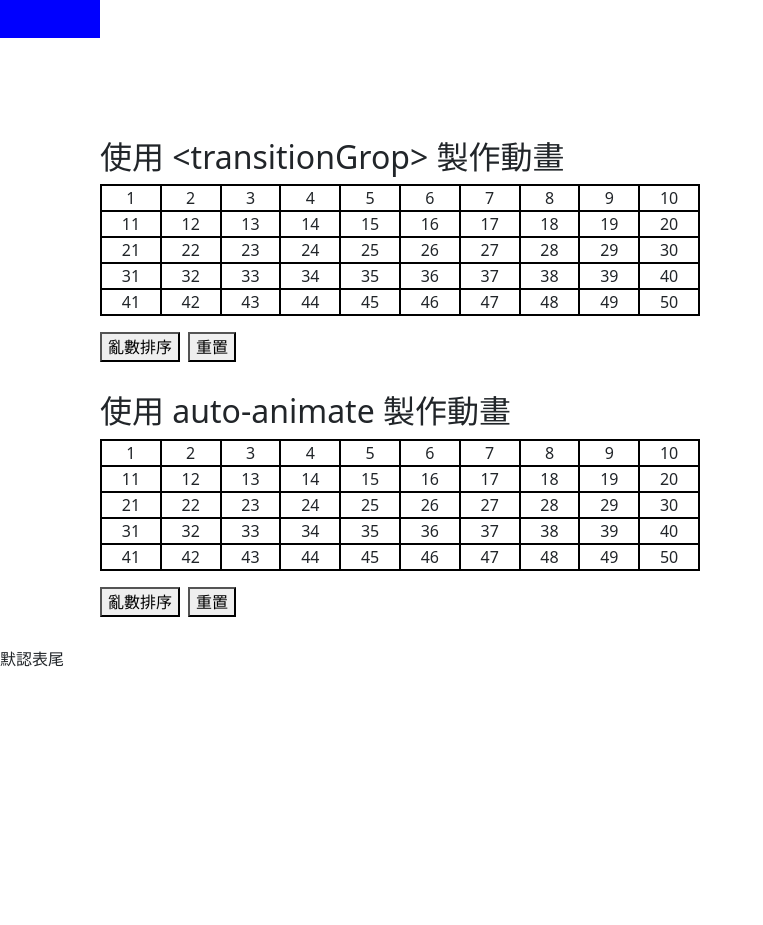
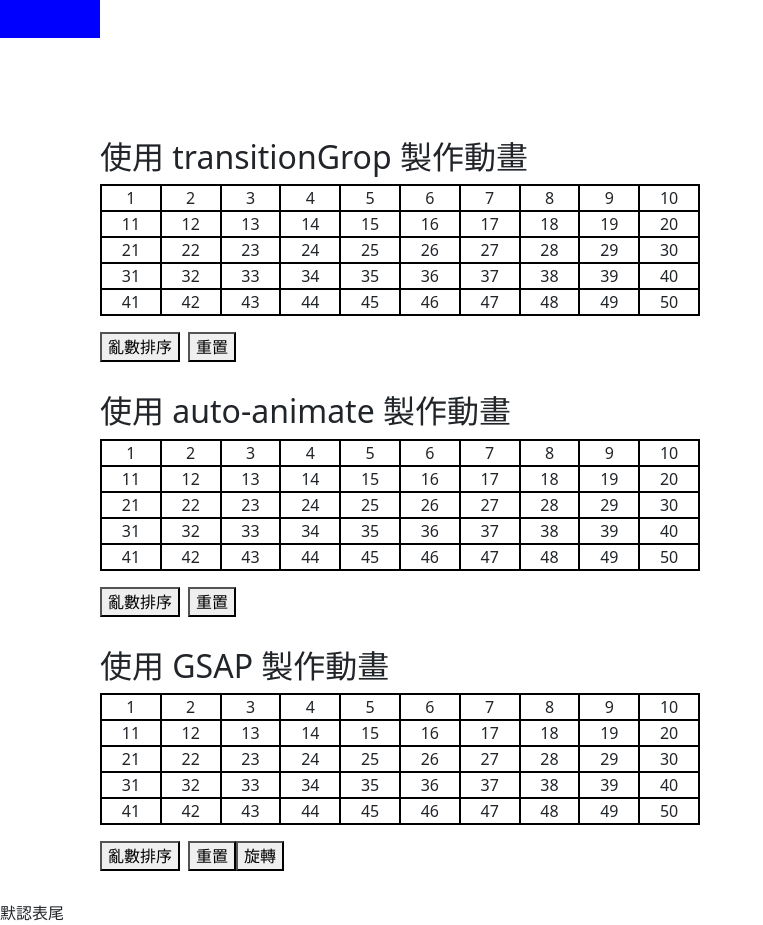
Before and after one commit to MizuYang/nuxt3-hexschool, a Nuxt app: page /transition in a window 1280 px wide. Shown: the part 140-1065 px from the top of the page, without its empty margins (0-763 px from the left). Before the commit the page ends 811 px from the top, so only its background shows below. Built offline with nearby package versions, Linux system fonts and the light colour scheme.

Commit message:
新增 week5: GSAP 動畫

```diff
--- a/package.json
+++ b/package.json
@@ -14,6 +14,7 @@
     "@pinia/nuxt": "^0.5.0",
     "axios": "^1.7.7",
     "bootstrap": "^5.3.3",
+    "gsap": "^3.12.5",
     "nuxt": "^3.14.159",
     "vue": "latest",
     "vue-loading-overlay": "^6.0.6",
--- a/pages/transition.vue
+++ b/pages/transition.vue
@@ -1,12 +1,19 @@
 <script setup>
+import { gsap } from "gsap";
+import { Flip } from "gsap/Flip";
+gsap.registerPlugin(Flip);
+
 const isShow = ref(true);
 const nums = ref([]);
+const gsapNums = ref([]);
+let gsapState = [];
 
 getNumber(50);
 
 function getNumber(count = 50) {
   for (let i = 0; i < count; i++) {
     nums.value[i] = i + 1;
+    gsapNums.value[i] = i + 1;
   }
 }
 function getNumReset() {
@@ -15,6 +22,73 @@
 }
 function sortRandomNumber() {
   nums.value.sort(() => (Math.floor(Math.random() * 2) ? 1 : -1));
+}
+async function sortGsapFlip() {
+  // 先記入改變前的狀態
+  gsapState = Flip.getState(".item");
+
+  // 改變元素的狀態 (修改順序就是改變元素的狀態)
+  gsapNums.value.sort(() => (Math.floor(Math.random() * 2) ? 1 : -1));
+
+  // 等到 DOM 元素重新 render 後，才能執行 GSAP 動畫
+  await nextTick();
+
+  // GSAP 動畫、配置
+  Flip.from(gsapState, {
+    duration: 0.5,
+    absolute: true,
+    duration: 0.8,
+    ease: "expo.inOut",
+    spin: true,
+    scale: true,
+  });
+}
+async function resetGsapFlip() {
+  const state = Flip.getState(".item");
+  gsapNums.value = [];
+  getNumber(50);
+  if (gsapState?.targets?.length) {
+    await nextTick();
+    Flip.from(state, {
+      duration: 0.5,
+      absolute: true,
+    });
+  }
+  gsapState = []; // 初始化
+}
+async function rotate() {
+  const state = Flip.getState(".item");
+  const items = [...document.querySelectorAll(".item")];
+  items.forEach((item) => (item.style.width = "20px"));
+  setTimeout(async () => {
+    const state = Flip.getState(".item");
+    items.forEach((item) => (item.style.width = "59px"));
+    await nextTick();
+    Flip.from(state, {
+      absolute: true,
+      duration: 0.8,
+      spin: true,
+    });
+  }, 2000);
+  setTimeout(async () => {
+    const state = Flip.getState(".item");
+    items.forEach((item) => (item.style.width = "100px"));
+    await nextTick();
+    Flip.from(state, {
+      absolute: true,
+      duration: 0.8,
+      spin: true,
+    });
+  }, 1000);
+  // if (gsapState?.targets?.length) {
+  await nextTick();
+  Flip.from(state, {
+    absolute: true,
+    duration: 0.8,
+    ease: "expo.inOut",
+    spin: true,
+  });
+  // }
 }
 </script>
 
@@ -30,10 +104,10 @@
     </section>
 
     <section class="random-num-wrap">
-      <h2>使用 {{ '<transitionGrop>' }} 製作動畫</h2>
+      <h2>使用 transitionGrop 製作動畫</h2>
       <ul class="random-num-list">
         <transition-group name="random-num">
-            <template v-for="num in nums" :key="`transitiongrop-${num}`">
+          <template v-for="num in nums" :key="`transitiongrop1-${num}`">
             <li>
               {{ num }}
             </li>
@@ -49,7 +123,7 @@
     <section class="random-num-wrap mt-0">
       <h2>使用 auto-animate 製作動畫</h2>
       <ul class="random-num-list" v-auto-animate>
-          <template v-for="num in nums" :key="`transitiongrop-${num}`">
+        <template v-for="num in nums" :key="`transitiongrop2-${num}`">
           <li>
             {{ num }}
           </li>
@@ -59,6 +133,20 @@
         亂數排序
       </button>
       <button type="button" @click="getNumReset">重置</button>
+    </section>
+
+    <section class="random-num-wrap mt-0">
+      <h2>使用 GSAP 製作動畫</h2>
+      <ul class="random-num-list gsap-flip-test" style="min-height: 132px">
+        <template v-for="num in gsapNums" :key="`transitiongropGsap-${num}`">
+          <li class="item">
+            {{ num }}
+          </li>
+        </template>
+      </ul>
+      <button type="button" @click="sortGsapFlip" class="me-2">亂數排序</button>
+      <button type="button" @click="resetGsapFlip">重置</button>
+      <button type="button" @click="rotate">旋轉</button>
     </section>
   </div>
 </template>
```
Also changed, not shown: 1 other file (tests, documents, lock files or other folders). Lines whose indentation alone changed are shown as unchanged.
